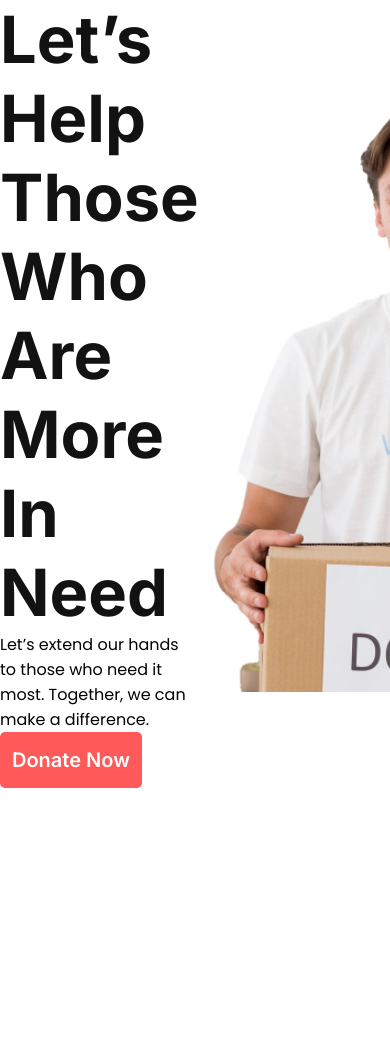
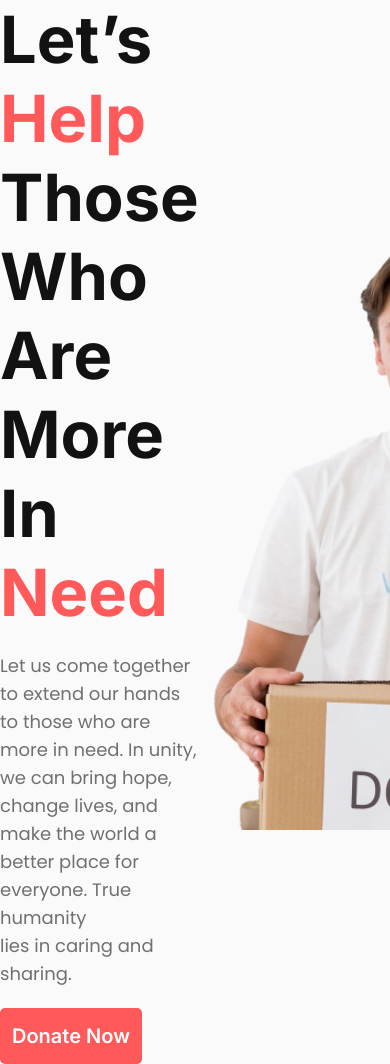
Before and after one commit to shihabuddin-dev/charity-for-human, a plain HTML site: page index.html in a window 390 px wide. Shown: the top 1064 px of the page. Before the commit the page ends 844 px from the top, so only its background shows below. Drawn offline with Linux system fonts and the light colour scheme.

Commit message:
add media query

```diff
--- a/index.html
+++ b/index.html
@@ -10,8 +10,8 @@
 <body>
     <header class="header">
         <div class="header-text">
-            <h1 class="header-title">Let’s Help <br>Those Who Are <br> More In Need</h1>
-            <p class="header-caption">Let’s extend our hands to those who need it most. Together, we can make a difference.</p>
+            <h1 class="header-title">Let’s <span>Help</span> <br>Those Who Are <br> More In <span>Need</span></h1>
+            <p class="header-caption"> Let us come together to extend our hands to those who are <br>more in need. In unity, we can bring hope, change lives, and <br> make the world a better place for everyone. True humanity <br>lies in caring and sharing.</p>
             <button class="btn">Donate Now</button>
 
         </div>
--- a/style/style.css
+++ b/style/style.css
@@ -64,6 +64,8 @@ input:focus {
     display: flex;
     justify-content: space-evenly;
     align-items: center;
+    background: rgb(250, 250, 250);
+
 }
 .header-title{
     color: rgb(18, 18, 18);
@@ -72,3 +74,17 @@ font-size: 65px;
 font-weight: 700;
 line-height: 79px;
 }
+.header-title span {
+    color: rgb(255, 89, 89);
+}
+.header-caption{
+    color: rgb(112, 112, 112);
+font-family: Poppins;
+font-size: 18px;
+font-weight: 400;
+line-height: 28px;
+padding: 20px 0;
+}
+.header-img{
+
+}
```
